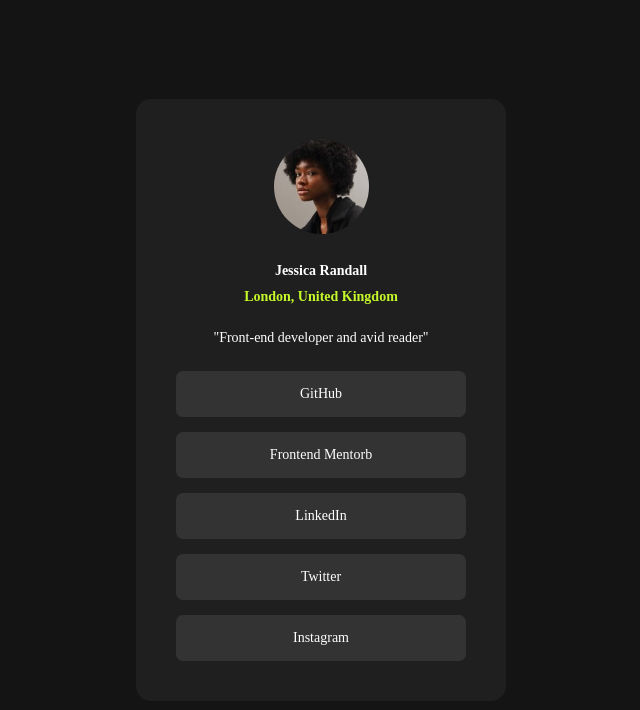
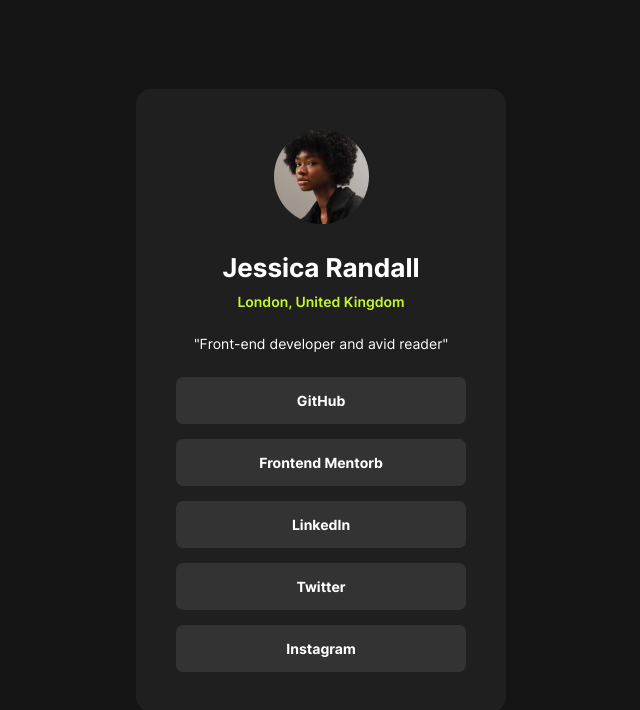
Before and after one commit to CristianBarrios983/social-links-profile-main, a plain HTML site: page index.html in a window 1280 px wide. Shown: the whole page, without its empty margins (319-959 px from the left). Drawn offline with Linux system fonts and the light colour scheme.

Commit message:
Fuente añadida

```diff
--- a/assets/css/styles.css
+++ b/assets/css/styles.css
@@ -1,3 +1,8 @@
+@font-face {
+    font-family: 'Inter';
+    src: url('../fonts/Inter-VariableFont_slnt\,wght.ttf') format('truetype');
+}
+
 :root{
     --Green: hsl(75, 94%, 57%);
     --White: hsl(0, 0%, 100%);
@@ -14,6 +19,7 @@
 
 body{
     font-size: 14px;
+    font-family: 'Inter', sans-serif;
     background-color: var(--Off-Black);
 }
 .container{
@@ -28,6 +34,7 @@ body{
     width: 330px;
     border-radius: 15px;
     padding: 20px;
+    margin: 3rem 0;
 }
 
 .card-profile{
@@ -46,6 +53,7 @@ body{
 }
 
 .username{
+    font-size: 26px;
     margin-bottom: 10px;
     font-weight: 700;
 }
@@ -67,6 +75,7 @@ body{
     width: 100%;
     text-decoration: none;
     display: inline-block;
+    font-weight: 700;
     background-color: var(--Grey);
     color: var(--White);
     padding: 12px;
```
Also changed, not shown: 4 other files.
